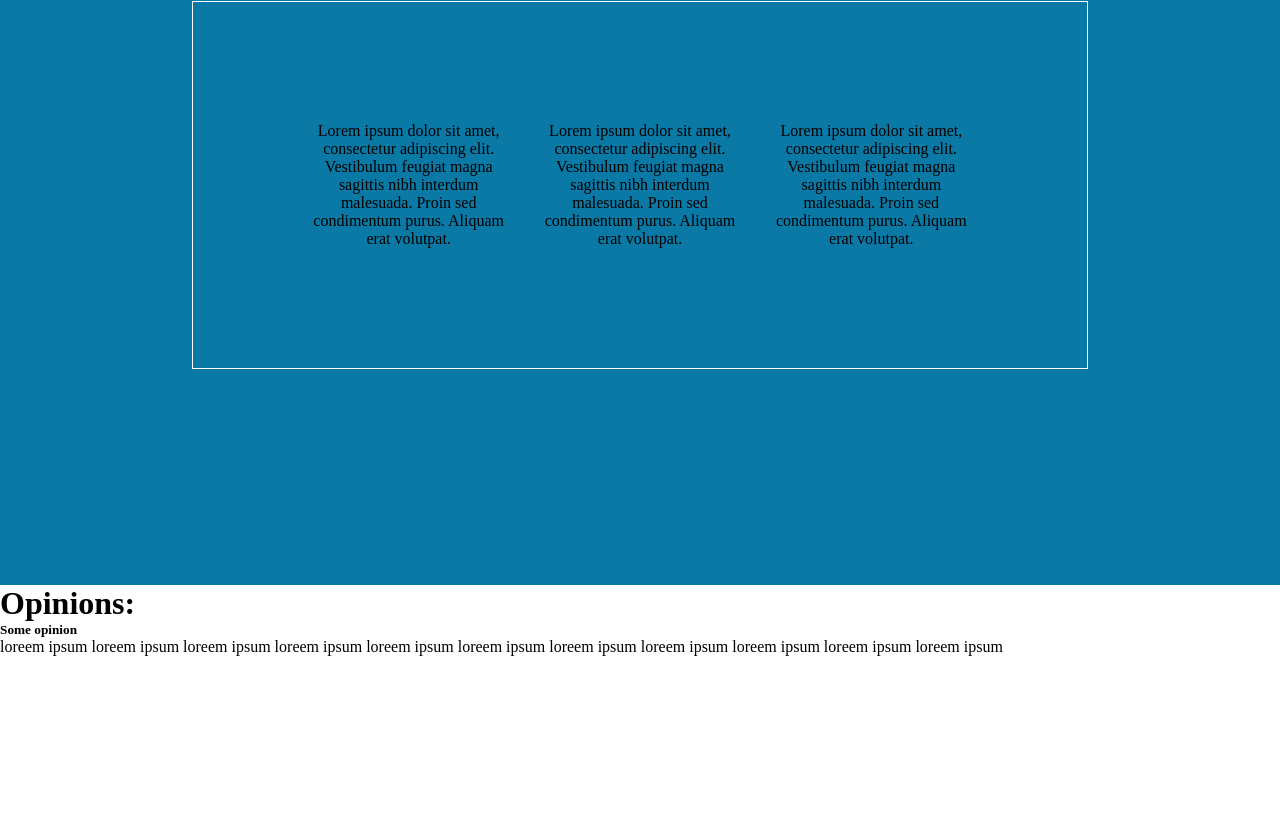
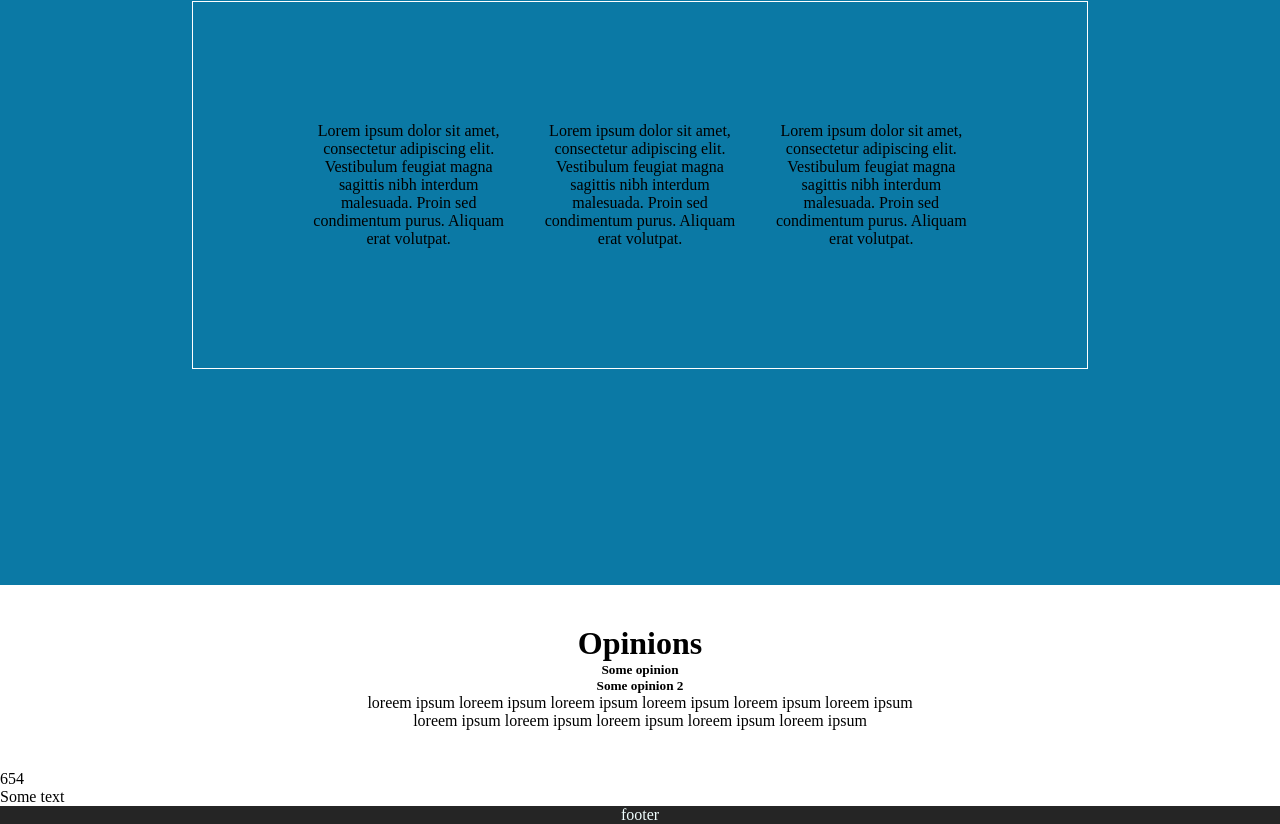
Before and after one commit to LukaszPietrzykowski16/fish-mania, a React (Create React App) app: page / in a window 1280 px wide. Shown: the part 2398-3222 px from the top of the page. Before the commit the page ends 3054 px from the top, so only its background shows below. Built offline with nearby package versions, Linux system fonts and the light colour scheme.

Commit message:
Adding some sections

```diff
--- /dev/null
+++ b/src/Footer.js
@@ -0,0 +1,13 @@
+import './style.css';
+
+
+
+const Footer = ()  => {
+  return (
+      <footer>
+          footer
+      </footer>
+  )
+}
+
+export default Footer;
--- /dev/null
+++ b/src/Number.js
@@ -0,0 +1,23 @@
+import './style.css';
+
+
+
+const Number = ()  => {
+    const numberOne = 654;
+    return (
+      <div className='number'>
+          <div className='numbers-counter'>
+              <div className='inc-number'>
+                {numberOne}
+              </div>
+              <div className='number-text'>
+                  Some text
+              </div>
+          </div>
+      </div>
+  )
+}
+
+
+
+export default Number;
--- a/src/Opinion.js
+++ b/src/Opinion.js
@@ -5,9 +5,10 @@ import './style.css';
 const Opinion = ()  => {
   return (
       <div className='opinion-class'>
-          <h1> Opinions: </h1>
+          <h1> Opinions </h1>
           <div className='clients-opinion'>
               <h5> Some opinion </h5>
+              <h5> Some opinion 2 </h5>
               <p> loreem ipsum loreem ipsum loreem ipsum loreem ipsum loreem ipsum loreem ipsum loreem ipsum loreem ipsum loreem ipsum loreem ipsum loreem ipsum </p>
           </div>
       </div>
--- a/src/index.js
+++ b/src/index.js
@@ -5,6 +5,8 @@ import Content from './Content';
 import About from './About';
 import Subsection from './Subsection';
 import Opinion from './Opinion';
+import Number from './Number';
+import Footer from './Footer';
 
 ReactDOM.render(
   <React.StrictMode>
@@ -13,6 +15,8 @@ ReactDOM.render(
     <About />
     <Subsection />
     <Opinion />
+    <Number />
+    <Footer />
   </React.StrictMode>,
   document.getElementById('root')
 );
--- a/src/style.css
+++ b/src/style.css
@@ -63,3 +63,24 @@ nav
 
     background-color: rgb(11, 121, 165);
 }
+
+.opinion-class
+{
+    display: flex;
+    flex-wrap: wrap;
+    width: 50vw;
+    margin: auto;
+    align-items: center;
+    justify-content: center;
+    padding: 40px;
+    text-align: center;
+}
+
+
+footer {
+    display: flex;
+    justify-content: center;
+    align-items: center;
+    background-color: rgb(37, 37, 37);
+    color: azure;
+}
```
